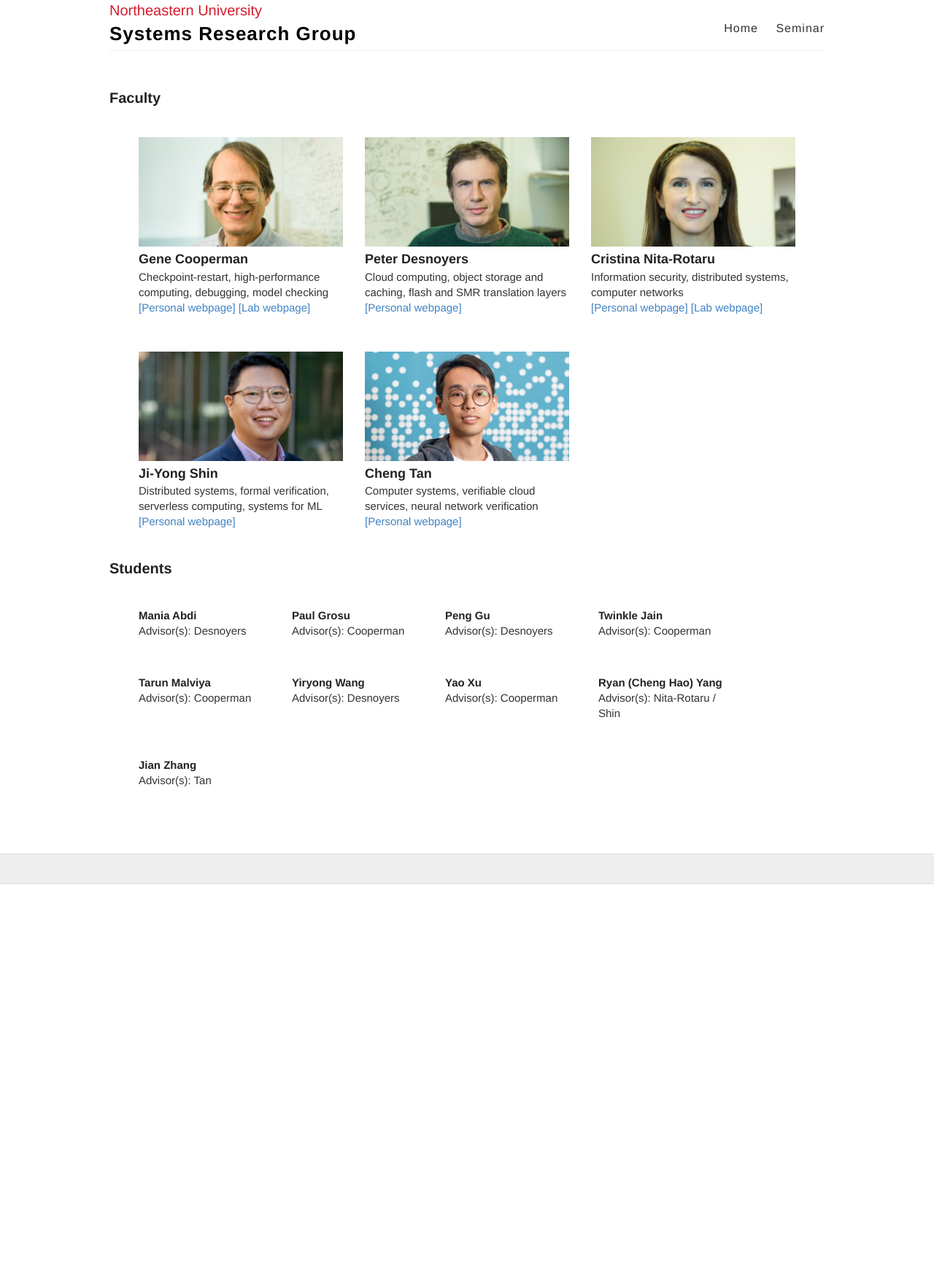
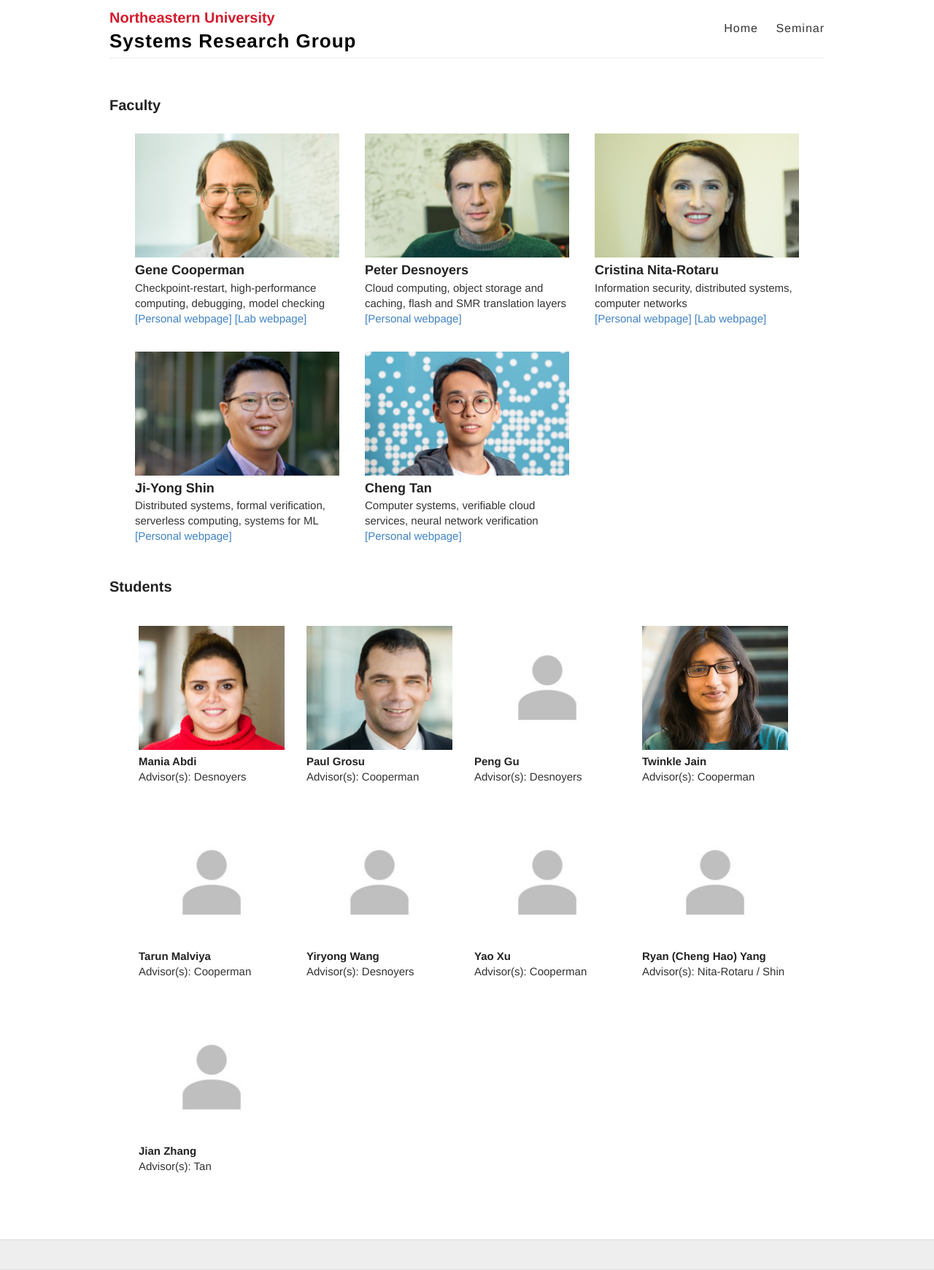
Before and after one commit to neu-srg/neu-srg.github.io, a Jekyll site: the page built from index.html, in a window 1280 px wide. Shown: the whole page at 73% size. Built offline with Jekyll 4.4.1, drawn with Linux system fonts in a browser that asks for light colours; before the commit the page ends 1212 px from its top, so only the background shows below that.

Commit message:
student photos added; minor style changes; minor README changes.

```diff
--- a/_data/students.tsv
+++ b/_data/students.tsv
@@ -1,10 +1,10 @@
 first	last	advisor1	advisor2	advisor3	personalweb	photo	research
 Jian	Zhang	Tan
-Twinkle	Jain	Cooperman
+Twinkle	Jain	Cooperman				jain.jpg
 Yao	Xu	Cooperman
 Tarun	Malviya	Cooperman
-Paul	Grosu	Cooperman
+Paul	Grosu	Cooperman				grosu.jpg
 Ryan (Cheng Hao)	Yang	Nita-Rotaru	Shin
-Mania	Abdi	Desnoyers
+Mania	Abdi	Desnoyers				abdi.jpg
 Yiryong	Wang	Desnoyers
 Peng	Gu	Desnoyers
--- a/index.html
+++ b/index.html
@@ -25,6 +25,13 @@ layout: default
   {% assign sorted_students = site.data.students | sort: 'last' %}
   {% for student in sorted_students %}
   <div class="student">
+    <div class="imgbox">
+      {% if student.photo %}
+      <img src="{{ site.baseurl }}/images/students/{{ student.photo }}" class="cropped"/>
+      {% else %}
+      <img src="{{ site.baseurl }}/images/avatar.jpg" class="cropped"/>
+      {% endif %}
+    </div>
     <h5>{{ student.first }} {{ student.last }}</h5>
     Advisor(s): {{student.advisor1}}
     {%if student.advisor2 %}/ {{ student.advisor2 }} {% endif %}
--- a/style.scss
+++ b/style.scss
@@ -204,10 +204,10 @@ img {
 }
 
 .site-description {
-  margin: -5px 0 0 0;
+  margin: 5px 0 0 0;
   color: $neu-red;
   font-size: 20px;
-  font-weight: 500;
+  font-weight: 700;
 
   @include mobile {
     margin: 3px 0;
@@ -303,21 +303,22 @@ footer {
 
 .faculty-table {
   display: grid;
-  padding: 20px;
+  padding: 15px 15px 35px 15px;
   grid-template-columns: repeat(auto-fit, minmax(300px, 300px));
-  grid-gap: 10px;
+  grid-gap: 15px;
+  /*border: solid 1px;*/
 
   .faculty {
-    padding: 10px;
-    /*background-color: #f1f1f1;*/
-    /*border: 1px solid;*/
+    padding: 0 10px;
     width: 100%;
     margin: 10px;
     font-size: 15px;
+    /*background-color: #f1f1f1;*/
+    /*border: 1px solid;*/
   }
   .cropped {
     width: 280px; /* width of container */
-    height: 150px; /* height of container */
+    height: 170px; /* height of container */
     object-fit: cover;
   }
   .imgbox {
@@ -334,7 +335,7 @@ footer {
 .student-table {
   display: grid;
   padding: 20px;
-  grid-template-columns: repeat(auto-fit, minmax(200px, 200px));
+  grid-template-columns: repeat(auto-fit, minmax(220px, 220px));
   grid-gap: 10px;
 
   .student {
@@ -345,6 +346,15 @@ footer {
     margin: 10px;
     font-size: 15px;
   }
+  .cropped {
+    width: 200px; /* width of container */
+    height: 170px; /* height of container */
+    object-fit: cover;
+  }
+  .imgbox {
+    text-align:center;
+  }
+
 }
 
 
```
Also changed, not shown: README.md, images/avatar.jpg (added), images/students/abdi.jpg (added), images/students/grosu.jpg (added), images/students/jain.jpg (added). Lines whose indentation alone changed are shown as unchanged.
